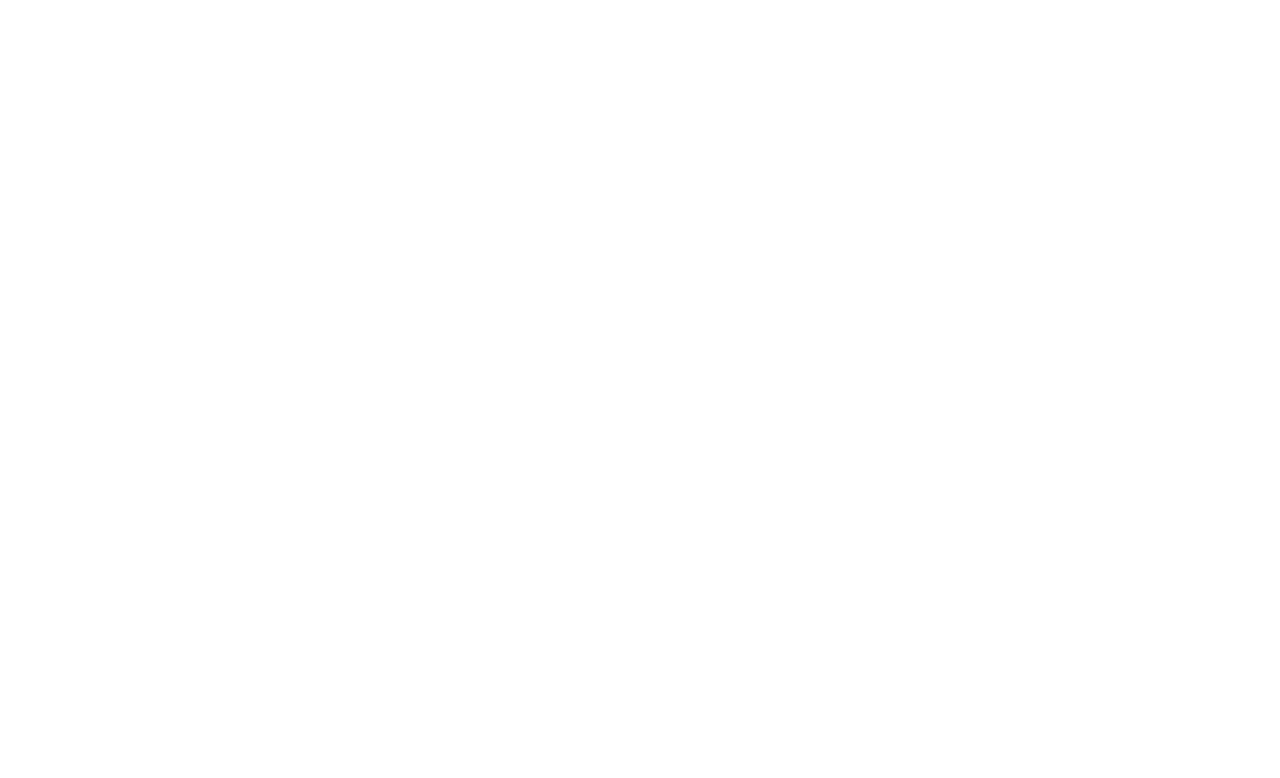
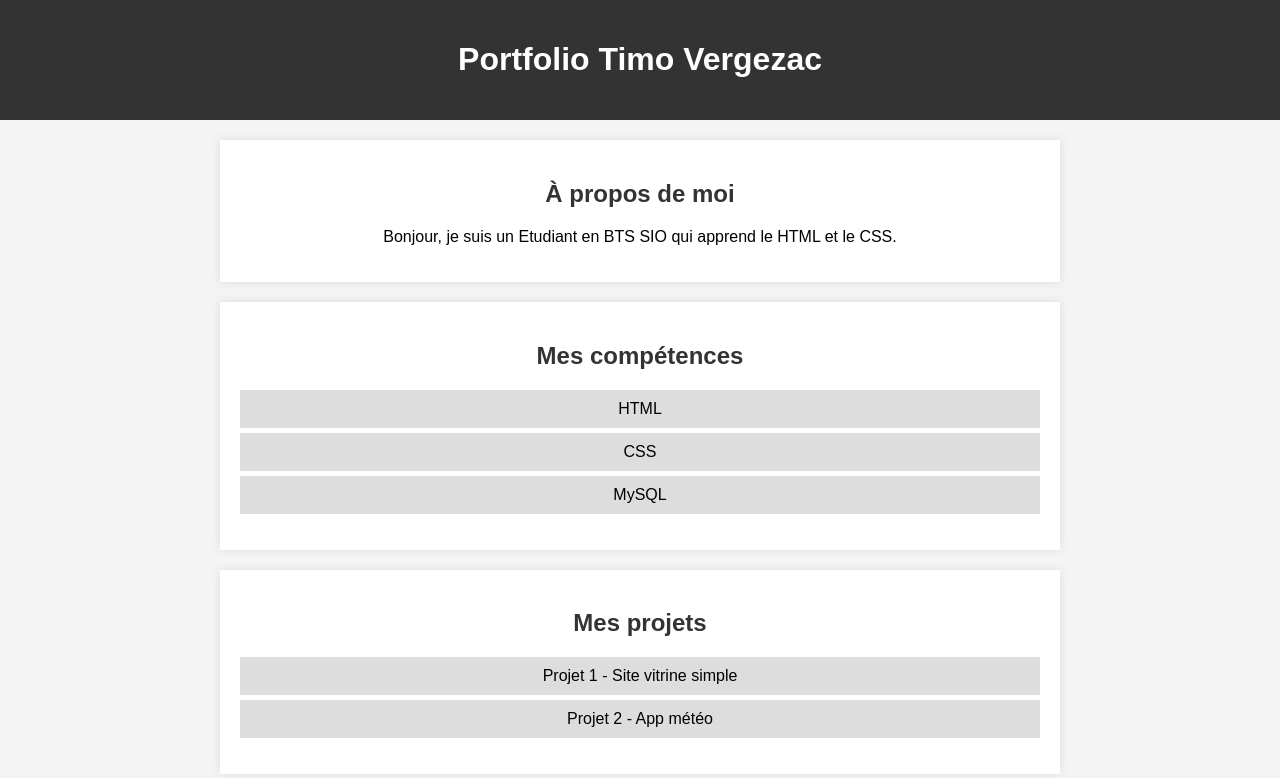
Before and after one commit to TimoVRGZ/Projet-2-portfolio, a plain HTML site: page Timo/Timo.html in a window 1280 px wide. Drawn offline with Linux system fonts and the light colour scheme.

Commit message:
Add files via upload

```diff
--- /dev/null
+++ b/CSS/style.css
@@ -0,0 +1,31 @@
+body {
+    font-family: Arial, sans-serif;
+    margin: 0;
+    padding: 0;
+    background-color: #f4f4f4;
+    text-align: center;
+}
+header {
+    background: #333;
+    color: white;
+    padding: 20px;
+}
+section {
+    max-width: 800px;
+    margin: 20px auto;
+    padding: 20px;
+    background: white;
+    box-shadow: 0 0 10px rgba(0, 0, 0, 0.1);
+}
+h2 {
+    color: #333;
+}
+ul {
+    list-style: none;
+    padding: 0;
+}
+li {
+    background: #ddd;
+    margin: 5px 0;
+    padding: 10px;
+}
--- a/Timo/Timo.html
+++ b/Timo/Timo.html
@@ -1,13 +1,36 @@
 <!DOCTYPE html>
-<html lang="en">
+<html lang="fr">
 <head>
     <meta charset="UTF-8">
     <meta name="viewport" content="width=device-width, initial-scale=1.0">
     <title>Portfolio Timo</title>
+    <link rel="stylesheet" href="../CSS/style.css">
 </head>
 <body>
-    <header></header>
-    <main></main>
+    <header>
+        <h1>Portfolio Timo Vergezac</h1>
+    </header>
+    <main>
+        <section>
+            <h2>À propos de moi</h2>
+            <p>Bonjour, je suis un Etudiant en BTS SIO qui apprend le HTML et le CSS.</p>
+        </section>
+        <section>
+            <h2>Mes compétences</h2>
+            <ul>
+                <li>HTML</li>
+                <li>CSS</li>
+                <li>MySQL</li>
+            </ul>
+        </section>
+        <section>
+            <h2>Mes projets</h2>
+            <ul>
+                <li>Projet 1 - Site vitrine simple</li>
+                <li>Projet 2 - App météo</li>
+            </ul>
+        </section>
+    </main>
     <footer></footer>
 </body>
 </html>
```
